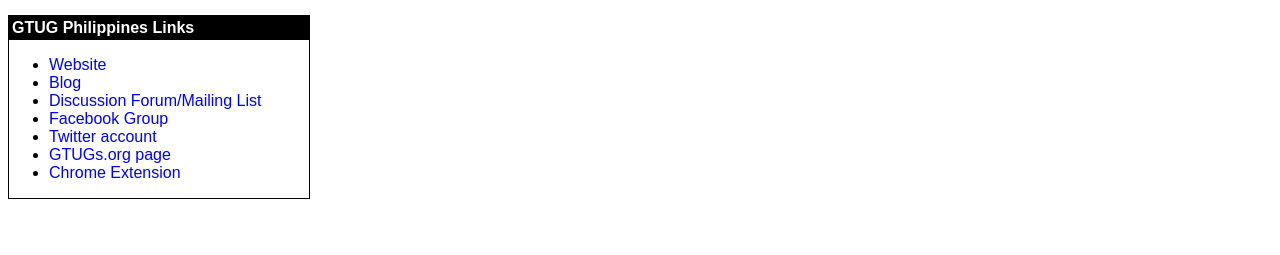
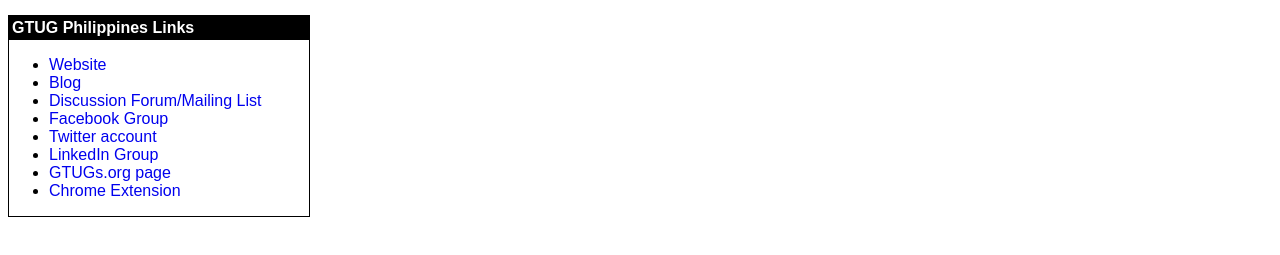
Before and after one commit to jomartigcal/gdgph-chrome-extension, a plain HTML site: page links.html in a window 1280 px wide. Shown: the part 177-432 px from the top of the page. Drawn offline with Linux system fonts and the light colour scheme.

Commit message:
Added LinkedIn Group URL.
git-svn-id: https://gtugph-chrome-extension.googlecode.com/svn/trunk@31 9cb20bf3-28a7-ed97-def2-6c9db77f2304

```diff
--- a/links.html
+++ b/links.html
@@ -53,6 +53,7 @@
 			<li><a href="http://groups.google.com/group/filipino-developer-help-group" target="_blank">Discussion Forum/Mailing List</a></li>
 			<li><a href="http://www.facebook.com/group.php?gid=364300580328" target="_blank" rel="nofollow">Facebook Group</a></li>
 			<li><a href="http://twitter.com/gtugphilippines" target="_blank" rel="nofollow">Twitter account</a></li>
+			<li><a href="http://www.linkedin.com/groups/GTUG-Philippines-3778868" target="_blank" rel="nofollow">LinkedIn Group</a></li>
 			<li><a href="http://www.gtugs.org/chapter.jsp?id=1019" target="_blank" rel="nofollow">GTUGs.org page</a></li>
 			<li><a href="http://chrome.google.com/webstore/detail/pbpopomlbomjpbmpfigaogeodiemmjbm"  target="_blank">Chrome Extension</a></li>
    		</ul>
```
